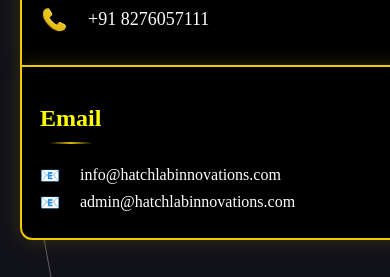
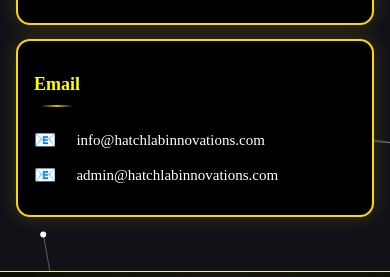
Before and after one commit to Smritilata02/Hatchlab-New-proj, a plain HTML site: page contactus.html in a window 390 px wide. Shown: the part 346-623 px from the top of the page. Drawn offline with nearby package versions, Linux system fonts and the light colour scheme.

Commit message:
Change contact1

```diff
--- a/contactus.css
+++ b/contactus.css
@@ -1559,3 +1559,55 @@ email-item:hover {
     content: none !important;
   }
 }
+/* ===============================
+   MOBILE FIX – CONTACT CARD
+   =============================== */
+@media (max-width: 768px) {
+
+  /* Container spacing */
+  .container {
+    padding: 40px 16px !important;
+  }
+
+  /* Make each section a full visible card */
+  .container .section:nth-of-type(1),
+  .container .section:nth-of-type(2) {
+    width: 100% !important;
+    max-width: 100% !important;
+    margin: 0 auto 14px !important;
+
+    border-radius: 14px !important;
+    border: 2px solid #ffd700 !important;
+    border-bottom: 2px solid #ffd700 !important;
+
+    padding: 18px 16px !important;
+    box-sizing: border-box !important;
+  }
+
+  /* Remove joined-card logic on mobile */
+  .container .section:nth-of-type(1) {
+    border-bottom: 2px solid #ffd700 !important;
+  }
+
+  /* Ensure text wraps properly */
+  .contact-item,
+  .email-item {
+    font-size: 15px !important;
+    line-height: 1.5 !important;
+    white-space: normal !important;
+    word-break: break-word !important;
+  }
+
+  /* Icons alignment */
+  .contact-item::before,
+  .email-item::before {
+    font-size: 18px !important;
+    flex-shrink: 0;
+  }
+
+  /* Heading spacing inside card */
+  .container .section h2 {
+    margin-bottom: 12px !important;
+    font-size: 18px !important;
+  }
+}
```
